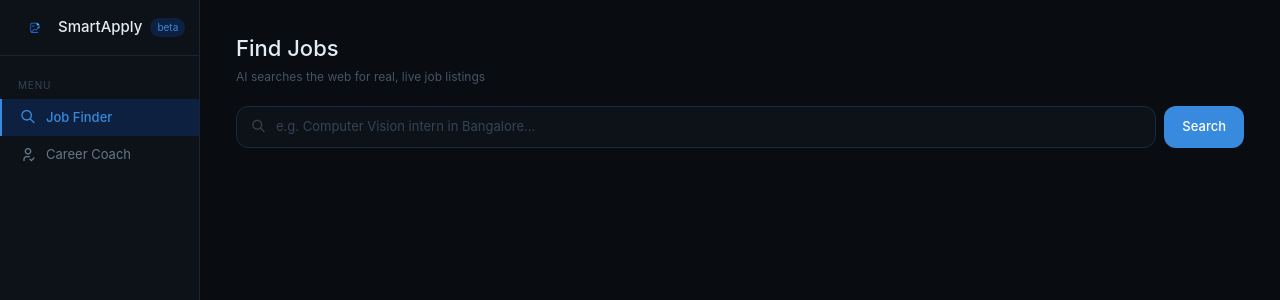
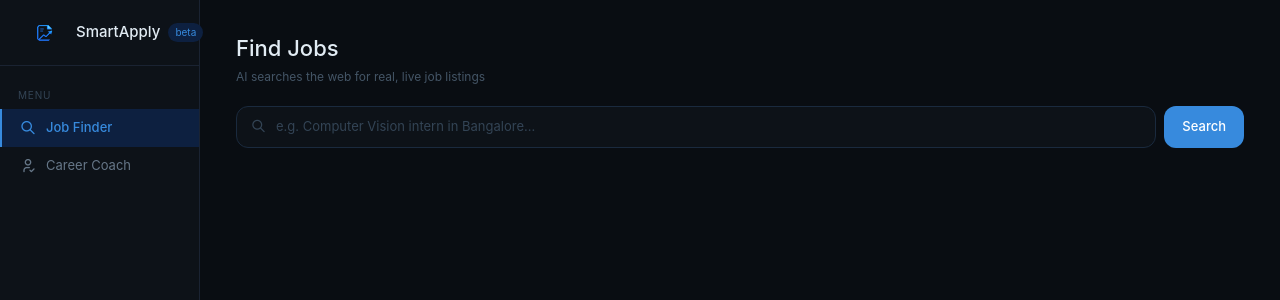
Before and after one commit to HarshitChaudhari/SmartApply, a React (Vite) app in the folder frontend/: page / in a window 1280 px wide. Shown: the top 300 px of the page. Built offline with nearby package versions, Linux system fonts and the light colour scheme.

Commit message:
fix: logo size and spacing

```diff
--- a/frontend/src/App.tsx
+++ b/frontend/src/App.tsx
@@ -194,7 +194,7 @@ export default function App() {
       {!isMobile && (
         <div style={{ width: 200, background: "#0d1218", borderRight: "0.5px solid #1a2332", display: "flex", flexDirection: "column", position: "fixed", top: 0, left: 0, bottom: 0, zIndex: 10 }}>
           <div style={{ padding: "16px 18px", borderBottom: "0.5px solid #1a2332", display: "flex", alignItems: "center", gap: 8 }}>
-            <img src="/logo.png" width="32" height="32" alt="SmartApply logo" style={{ borderRadius: 6 }} />
+            <img src="/logo.png" width="50" height="50" alt="SmartApply logo" style={{ borderRadius: 6 }} />
             <span style={{ fontSize: 15, fontWeight: 500, color: "#e2ecf4" }}>SmartApply</span>
             <span style={{ fontSize: 10, background: "#0d2040", color: "#378ADD", padding: "2px 7px", borderRadius: 20 }}>beta</span>
           </div>
```
